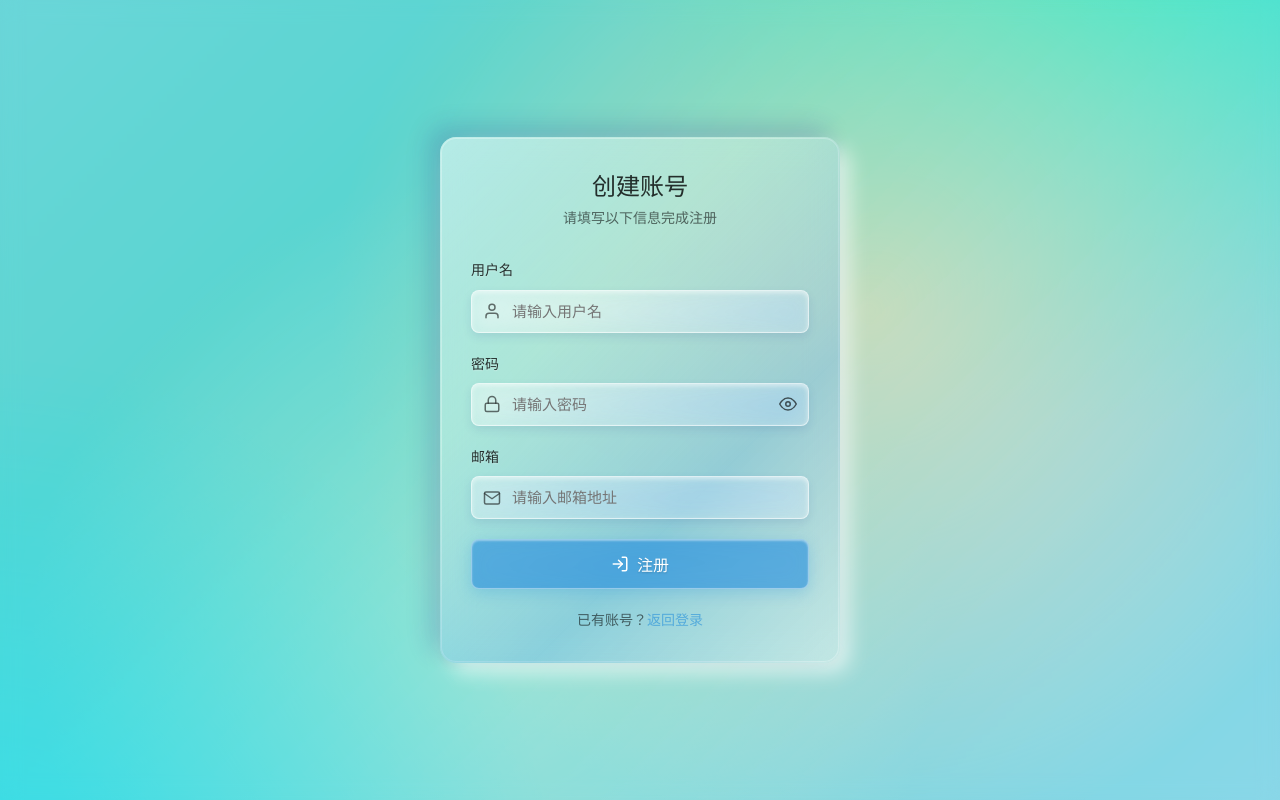
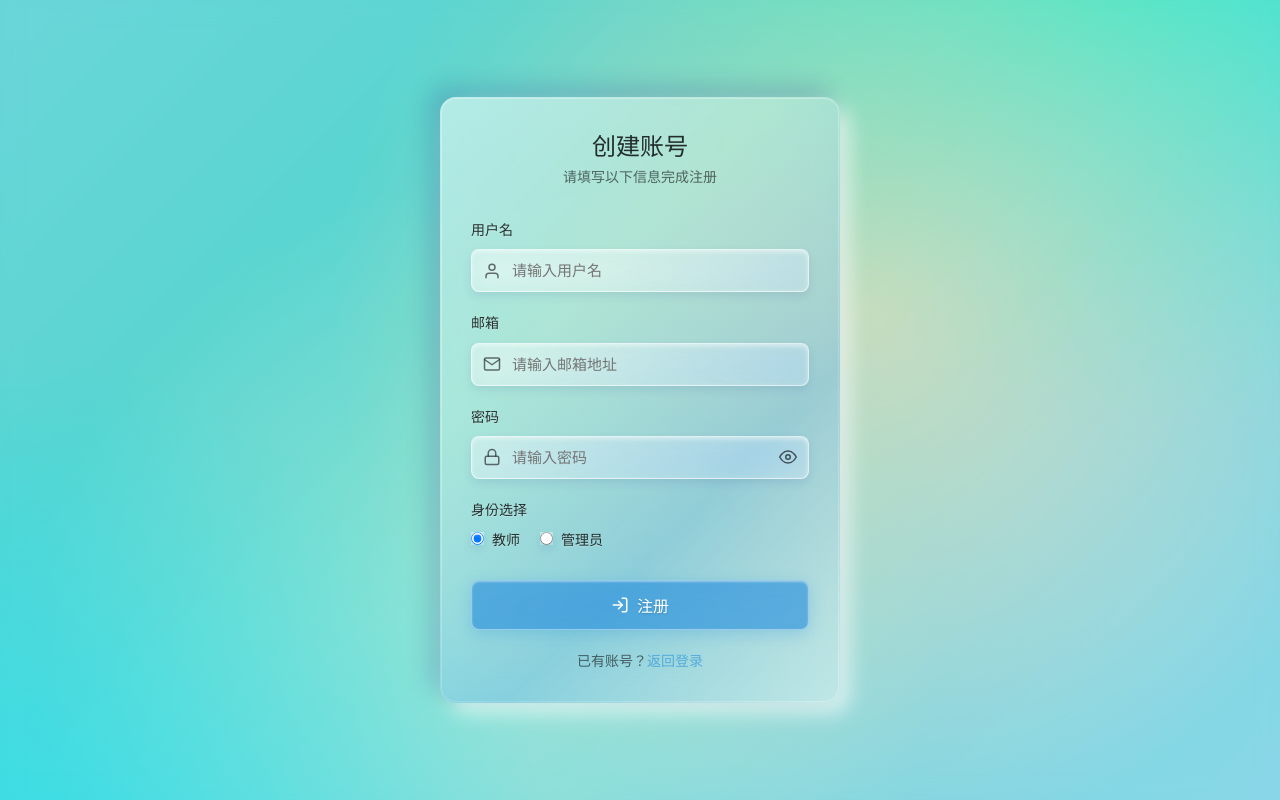
Before and after one commit to CreatureK/Teaching-Assistance, a Vue app in the folder frontend/: page /login in a window 1280 px wide. Both pictures are taken after a click on the link "立即注册". Built offline with nearby package versions, Linux system fonts and the light colour scheme.

Commit message:
feat(backend & frontend):添加登陆注册接口

```diff
--- a/frontend/package.json
+++ b/frontend/package.json
@@ -11,6 +11,7 @@
   "dependencies": {
     "@toast-ui/editor": "^3.2.2",
     "@toast-ui/editor-plugin-uml": "^3.0.1",
+    "axios": "^1.10.0",
     "element-plus": "^2.10.4",
     "katex": "^0.16.22",
     "mathjax": "3",
--- /dev/null
+++ b/frontend/src/api/auth.ts
@@ -0,0 +1,137 @@
+import axios from 'axios'
+
+// 创建API实例，设置基础URL
+const api = axios.create({
+  baseURL: 'http://localhost:8080'
+})
+
+// 注册接口响应类型
+export interface RegisterResponse {
+  success: boolean
+  message?: string
+}
+
+// 检查可用性响应类型
+export interface AvailabilityResponse {
+  available: boolean
+}
+
+// 登录请求类型
+export interface LoginRequest {
+  email: string
+  password: string
+}
+
+// 登录响应类型
+export interface LoginResponse {
+  token: string
+  userId: number
+  username: string
+  role: string
+}
+
+/**
+ * 用户登录
+ * @param email 用户邮箱
+ * @param password 密码
+ * @returns 登录结果
+ */
+export const login = async (
+  email: string,
+  password: string
+): Promise<{ success: boolean; data?: LoginResponse; message?: string }> => {
+  try {
+    const response = await api.post('/login', {
+      email,
+      password
+    })
+
+    // 登录成功，存储token
+    if (response.data && response.data.token) {
+      localStorage.setItem('access_token', response.data.token)
+      sessionStorage.setItem('access_token', response.data.token)
+      return {
+        success: true,
+        data: response.data
+      }
+    }
+
+    return {
+      success: true,
+      data: response.data
+    }
+  } catch (error: unknown) {
+    if (axios.isAxiosError(error) && error.response) {
+      return {
+        success: false,
+        message: typeof error.response.data === 'string'
+          ? error.response.data
+          : '登录失败'
+      }
+    }
+    return {
+      success: false,
+      message: '登录请求失败'
+    }
+  }
+}
+
+/**
+ * 用户注册
+ * @param username 用户名
+ * @param password 密码
+ * @param email 邮箱
+ * @param role 角色，默认为teacher
+ * @returns 注册结果
+ */
+export const register = async (
+  username: string,
+  password: string,
+  email: string,
+  role: string = 'teacher'
+): Promise<RegisterResponse> => {
+  try {
+    const response = await api.post('/api/signup/register', {
+      username,
+      password,
+      email,
+      role
+    })
+    return response.data
+  } catch (error: unknown) {
+    if (axios.isAxiosError(error) && error.response) {
+      return error.response.data
+    }
+    return { success: false, message: '注册请求失败' }
+  }
+}
+
+/**
+ * 检查用户名是否可用
+ * @param username 用户名
+ * @returns 是否可用
+ */
+export const checkUsernameAvailable = async (username: string): Promise<boolean> => {
+  try {
+    const response = await api.get<AvailabilityResponse>(`/api/signup/check-username?username=${encodeURIComponent(username)}`)
+    return response.data.available
+  } catch (error: unknown) {
+    console.error('检查用户名可用性失败:', error)
+    return false
+  }
+}
+
+/**
+ * 检查邮箱是否可用
+ * @param email 邮箱
+ * @returns 是否可用
+ */
+export const checkEmailAvailable = async (email: string): Promise<boolean> => {
+  try {
+    const response = await api.get<AvailabilityResponse>(`/api/signup/check-email?email=${encodeURIComponent(email)}`)
+    return response.data.available
+  } catch (error: unknown) {
+    console.error('检查邮箱可用性失败:', error)
+    return false
+  }
+}
--- a/frontend/src/hooks/api/auth.ts
+++ b/frontend/src/hooks/api/auth.ts
@@ -48,11 +48,11 @@ export const getToken = async (credentials: { username: string; password: string
 }
 
 // 模拟注册API
-export const signin = async (userData: { username: string; password: string; email: string }) => {
+export const signin = async (userData: { username: string; password: string; email: string; role?: string }) => {
   // 模拟网络延迟
   await new Promise(resolve => setTimeout(resolve, 1000))
 
-  console.log('注册用户:', userData.username, '邮箱:', userData.email)
+  console.log('注册用户:', userData.username, '邮箱:', userData.email, '角色:', userData.role || 'teacher')
 
   // 简单模拟注册成功
   return {
--- a/frontend/src/views/AuthForm.vue
+++ b/frontend/src/views/AuthForm.vue
@@ -1,7 +1,7 @@
 <script setup lang="ts">
 import { ref, onMounted, reactive } from 'vue'
 import { useRouter } from 'vue-router'
-import * as authApi from '@/hooks/api/auth'
+import * as authApi from '@/api/auth'  // 更改导入路径，使用真实后端接口
 
 const router = useRouter()
 
@@ -9,6 +9,7 @@ const isRegister = ref(false)
 const username = ref('')
 const password = ref('')
 const email = ref('')
+const role = ref('teacher') // 添加角色选择，默认为教师
 const errorMessage = ref('')
 const successMessage = ref('')
 const isLoading = ref(false)
@@ -73,6 +74,17 @@ const toggleMode = () => {
   isRegister.value = !isRegister.value
   errorMessage.value = ''
   successMessage.value = ''
+
+  // 切换模式时清空所有字段
+  if (isRegister.value) {
+    // 切换到注册模式，保留邮箱
+    username.value = ''
+    password.value = ''
+  } else {
+    // 切换到登录模式，保留邮箱
+    username.value = ''
+    password.value = ''
+  }
 }
 
 const togglePasswordVisibility = () => {
@@ -82,6 +94,13 @@ const togglePasswordVisibility = () => {
 const submit = async () => {
   errorMessage.value = ''
   successMessage.value = ''
+
+  // 表单验证
+  if (!isRegister.value && !email.value) {
+    errorMessage.value = '请输入邮箱'
+    return
+  }
+
   isLoading.value = true
 
   console.log('表单提交开始:', isRegister.value ? '注册' : '登录')
@@ -92,18 +111,20 @@ const submit = async () => {
       console.log('开始注册，数据:', {
         username: username.value,
         password: password.value,
-        email: email.value
+        email: email.value,
+        role: role.value
       })
 
-      const response = await authApi.signin({
-        username: username.value,
-        password: password.value,
-        email: email.value
-      })
+      const response = await authApi.register(
+        username.value,
+        password.value,
+        email.value,
+        role.value
+      )
 
       console.log('注册响应:', response)
 
-      if (response.code === 200) {
+      if (response.success) {
         successMessage.value = '注册成功'
         console.log('注册成功')
         // 注册成功后清空表单，切换到登录状态
@@ -115,24 +136,24 @@ const submit = async () => {
           successMessage.value = ''
         }, 1500)
       } else {
-        errorMessage.value = '注册失败，请重试'
+        errorMessage.value = response.message || '注册失败，请重试'
         console.error('注册失败:', response)
       }
     } else {
       // 登录
       console.log('开始登录，数据:', {
-        username: username.value,
+        email: email.value || username.value, // 使用email字段，如果为空则使用username
         password: password.value
       })
 
-      const response = await authApi.getToken({
-        username: username.value,
-        password: password.value
-      })
+      const response = await authApi.login(
+        email.value || username.value, // 使用email字段，如果为空则使用username
+        password.value
+      )
 
       console.log('登录响应:', response)
 
-      if (response.code === 200 && response.data?.data) {
+      if (response.success && response.data) {
         // 登录成功，令牌存储在auth.ts中已完成
         successMessage.value = '登录成功'
 
@@ -145,7 +166,7 @@ const submit = async () => {
           router.push('/')
         }, 500)
       } else {
-        errorMessage.value = '登录失败，请检查用户名和密码'
+        errorMessage.value = response.message || '登录失败，请检查邮箱和密码'
         console.error('登录失败:', response)
       }
     }
@@ -185,10 +206,32 @@ const submit = async () => {
               id="username"
               v-model="username"
               type="text"
-              required
+              :required="isRegister"
               autocomplete="username"
               :disabled="isLoading"
               placeholder="请输入用户名"
+              class="with-icon"
+            />
+          </div>
+        </div>
+
+        <div class="form-group">
+          <label for="email">邮箱</label>
+          <div class="input-wrapper">
+            <span class="input-icon">
+              <svg xmlns="http://www.w3.org/2000/svg" width="18" height="18" viewBox="0 0 24 24" fill="none" stroke="currentColor" stroke-width="2" stroke-linecap="round" stroke-linejoin="round">
+                <path d="M4 4h16c1.1 0 2 .9 2 2v12c0 1.1-.9 2-2 2H4c-1.1 0-2-.9-2-2V6c0-1.1.9-2 2-2z"></path>
+                <polyline points="22,6 12,13 2,6"></polyline>
+              </svg>
+            </span>
+            <input
+              id="email"
+              v-model="email"
+              type="email"
+              required
+              autocomplete="email"
+              :disabled="isLoading"
+              placeholder="请输入邮箱地址"
               class="with-icon"
             />
           </div>
@@ -227,24 +270,26 @@ const submit = async () => {
         </div>
 
         <div v-if="isRegister" class="form-group">
-          <label for="email">邮箱</label>
-          <div class="input-wrapper">
-            <span class="input-icon">
-              <svg xmlns="http://www.w3.org/2000/svg" width="18" height="18" viewBox="0 0 24 24" fill="none" stroke="currentColor" stroke-width="2" stroke-linecap="round" stroke-linejoin="round">
-                <path d="M4 4h16c1.1 0 2 .9 2 2v12c0 1.1-.9 2-2 2H4c-1.1 0-2-.9-2-2V6c0-1.1.9-2 2-2z"></path>
-                <polyline points="22,6 12,13 2,6"></polyline>
-              </svg>
-            </span>
-            <input
-              id="email"
-              v-model="email"
-              type="email"
-              required
-              autocomplete="email"
-              :disabled="isLoading"
-              placeholder="请输入邮箱地址"
-              class="with-icon"
-            />
+          <label>身份选择</label>
+          <div class="role-selector">
+            <label class="role-option">
+              <input
+                type="radio"
+                v-model="role"
+                value="teacher"
+                :disabled="isLoading"
+              />
+              <span class="role-name">教师</span>
+            </label>
+            <label class="role-option">
+              <input
+                type="radio"
+                v-model="role"
+                value="admin"
+                :disabled="isLoading"
+              />
+              <span class="role-name">管理员</span>
+            </label>
           </div>
         </div>
 
@@ -604,4 +649,27 @@ input:focus {
     font-size: 14px;
   }
 }
+
+/* 添加身份选择器样式 */
+.role-selector {
+  display: flex;
+  gap: 20px;
+  margin-top: 8px;
+}
+
+.role-option {
+  display: flex;
+  align-items: center;
+  cursor: pointer;
+}
+
+.role-option input[type="radio"] {
+  width: auto;
+  margin-right: 8px;
+}
+
+.role-name {
+  font-size: 14px;
+  color: rgba(0, 0, 0, 0.8);
+}
 </style>
```
Also changed, not shown: frontend/src/api/jwt.ts (added), 2 other files (tests, documents, lock files or other folders).
